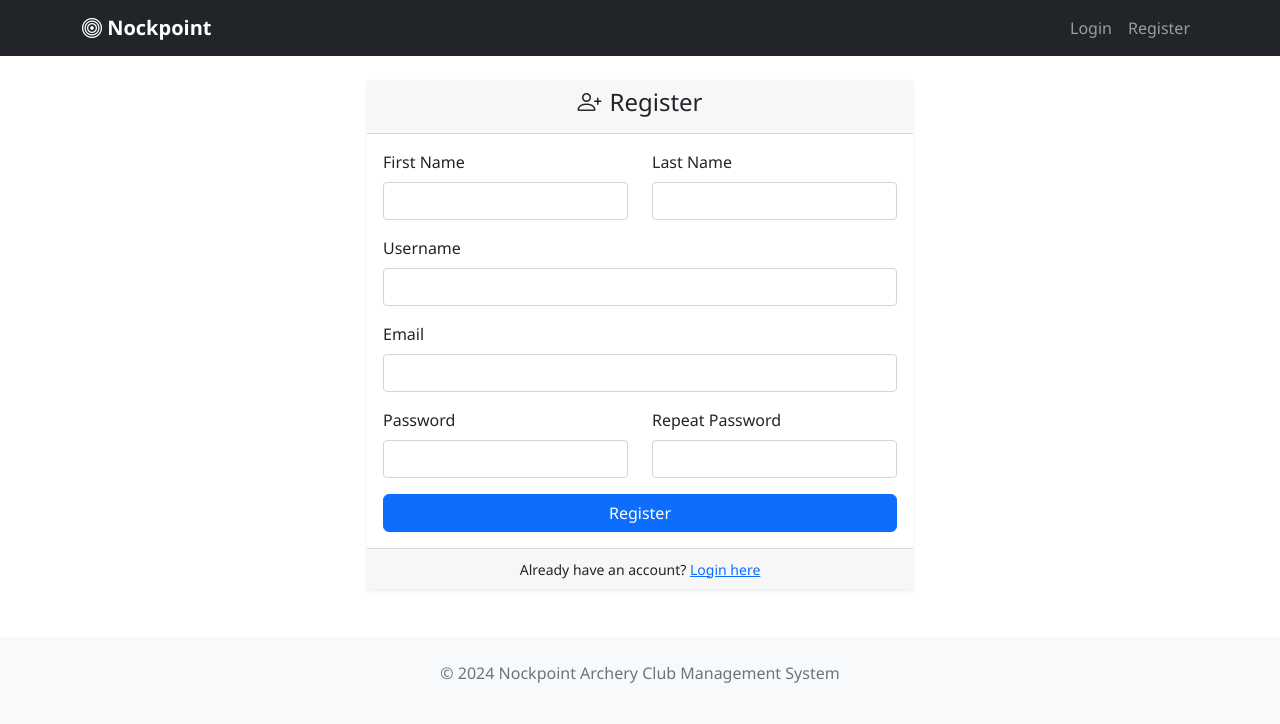
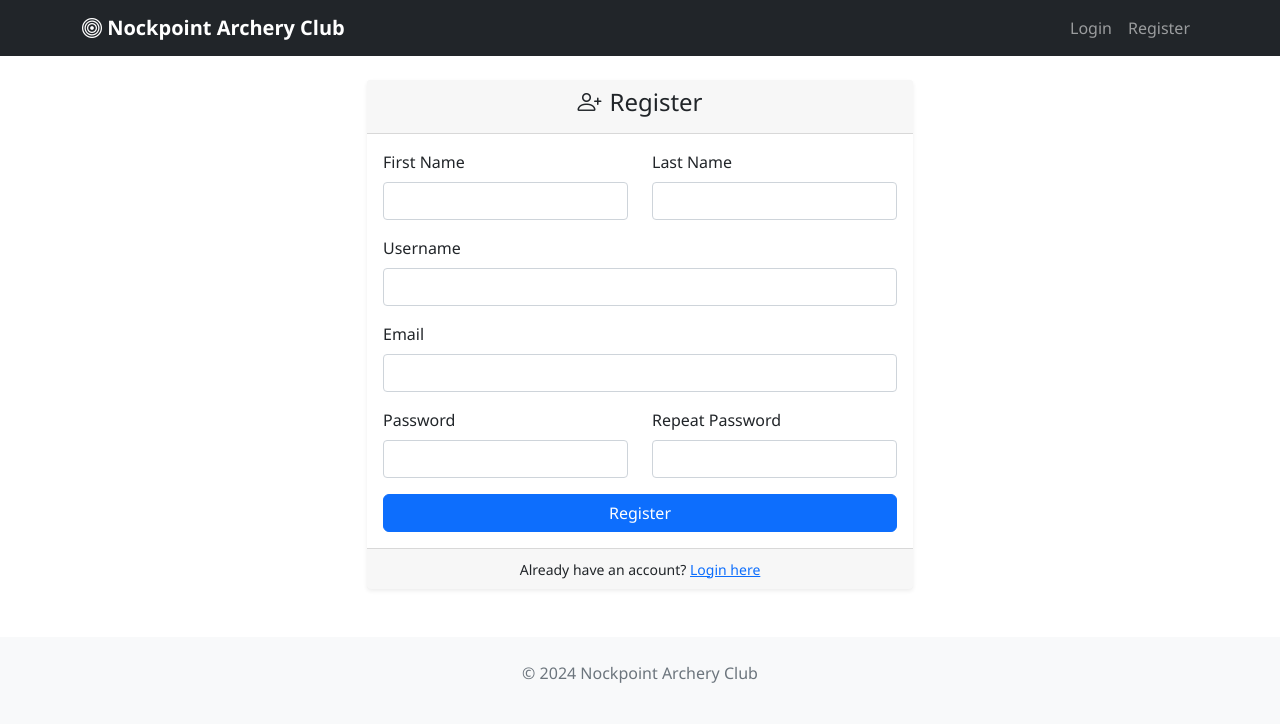
Before and after one commit to silah/nockpoint, a Flask app: page /auth/register in a window 1280 px wide. Shown: the top 724 px of the page. Run offline with Flask 3, Linux system fonts and the light colour scheme; data comes from the database, SQL or seed files in the repository; some libraries are stand-ins or nearby versions.

Commit message:
updated to auto-fill default location and to customise club name

```diff
--- a/app/__init__.py
+++ b/app/__init__.py
@@ -52,4 +52,17 @@ def create_app(config=None):
     app.register_blueprint(events_bp, url_prefix='/events')
     app.register_blueprint(competitions_bp, url_prefix='/competitions')
 
+    # Context processor to make club settings available in all templates
+    @app.context_processor
+    def inject_club_settings():
+        from app.models import ClubSettings
+        return dict(club_settings=ClubSettings.get_settings())
+
+    # Template filter to convert newlines to HTML breaks
+    @app.template_filter('nl2br')
+    def nl2br_filter(text):
+        if not text:
+            return text
+        return text.replace('\n', '<br>')
+
     return app
--- a/app/events/__init__.py
+++ b/app/events/__init__.py
@@ -42,7 +42,7 @@ def calendar():
 @admin_required
 def new_event():
     """Create new shooting event"""
-    form = ShootingEventForm()
+    form = ShootingEventForm(auto_populate_location=True)
 
     if form.validate_on_submit():
         try:
--- a/app/forms.py
+++ b/app/forms.py
@@ -119,6 +119,19 @@ class ShootingEventForm(FlaskForm):
     max_participants = IntegerField('Max Participants', validators=[Optional(), NumberRange(min=1)])
     submit = SubmitField('Save Event')
 
+    def __init__(self, *args, **kwargs):
+        # Extract auto_populate flag if present
+        auto_populate_location = kwargs.pop('auto_populate_location', False)
+
+        super(ShootingEventForm, self).__init__(*args, **kwargs)
+
+        # Auto-populate location with club default if creating new event
+        if auto_populate_location and not self.location.data:
+            from app.models import ClubSettings
+            settings = ClubSettings.get_settings()
+            if settings.default_location:
+                self.location.data = settings.default_location
+
 class AttendanceForm(FlaskForm):
     member_id = SelectField('Member', coerce=int, validators=[DataRequired()])
     notes = TextAreaField('Notes', validators=[Optional(), Length(0, 500)])
--- a/app/templates/base.html
+++ b/app/templates/base.html
@@ -3,7 +3,7 @@
 <head>
     <meta charset="UTF-8">
     <meta name="viewport" content="width=device-width, initial-scale=1.0">
-    <title>{% block title %}Nockpoint - Archery Club Management{% endblock %}</title>
+    <title>{% block title %}{{ club_settings.club_name }} - Archery Club Management{% endblock %}</title>
     <link href="https://cdn.jsdelivr.net/npm/bootstrap@5.1.3/dist/css/bootstrap.min.css" rel="stylesheet">
     <link href="https://cdn.jsdelivr.net/npm/bootstrap-icons@1.7.2/font/bootstrap-icons.css" rel="stylesheet">
     <link href="{{ url_for('static', filename='css/style.css') }}" rel="stylesheet">
@@ -12,7 +12,7 @@
     <nav class="navbar navbar-expand-lg navbar-dark bg-dark">
         <div class="container">
             <a class="navbar-brand" href="{{ url_for('main.index') }}">
-                <i class="bi bi-bullseye"></i> Nockpoint
+                <i class="bi bi-bullseye"></i> {{ club_settings.club_name }}
             </a>
 
             <button class="navbar-toggler" type="button" data-bs-toggle="collapse" data-bs-target="#navbarNav">
@@ -107,7 +107,7 @@
 
     <footer class="bg-light text-center text-muted py-4 mt-5">
         <div class="container">
-            <p>&copy; 2024 Nockpoint Archery Club Management System</p>
+            <p>&copy; 2024 {{ club_settings.club_name }}</p>
         </div>
     </footer>
 
```
Also changed, not shown: API_IMPLEMENTATION_STATUS.md (+3 -0 lines), README.md.
